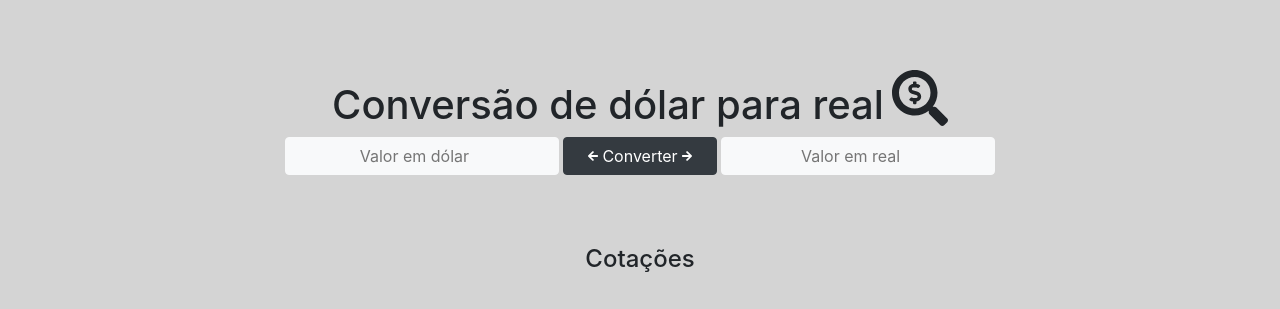
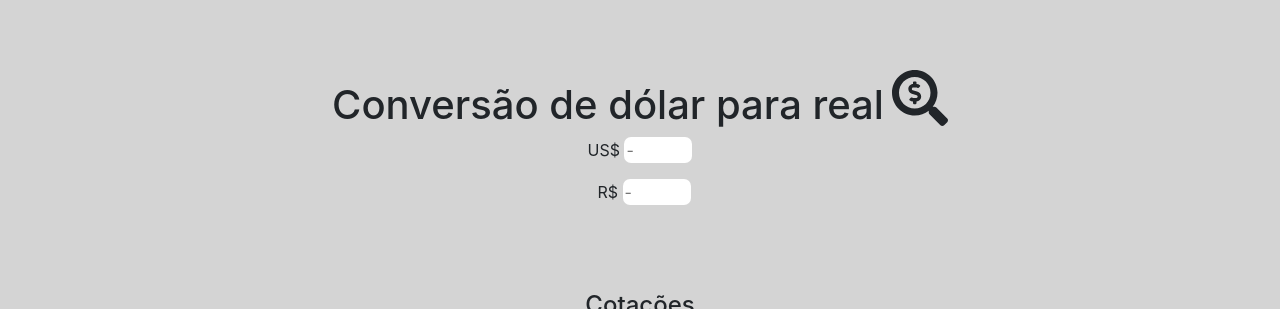
Before and after one commit to VictorMagosso/API-Dollar, a plain HTML site: page index.html in a window 1280 px wide. Shown: the top 309 px of the page. Drawn offline with nearby package versions, Linux system fonts and the light colour scheme; no server answers.

Commit message:
Conversor funcionando

```diff
--- a/estilo.css
+++ b/estilo.css
@@ -12,6 +12,7 @@ body{
     justify-content: space-between;
 }
 .flex-item{
+    justify-content: center;
     padding: 70px;
 }
 .flex-moedas-container{
@@ -28,3 +29,8 @@ body{
     border-radius: 7px;
     width: 400px;
 }
+.custom{
+    border: none;
+    border-radius: 7px;
+    width: 68px;
+}
--- a/index.html
+++ b/index.html
@@ -16,9 +16,8 @@
 <div class="flex">
     <div class="flex-item">
         <h1>Conversão de dólar para real<i class="ml-2 fas fa-search-dollar display-4"></i></h1>
-            <input class="btn btn-light" type="number" id="valorDolar" placeholder="Valor em dólar"/>
-                <button onclick="buttonCalcular()" class="btn btn-dark pr-4 pl-4"><i class="fas fa-arrow-left pr-1"></i>Converter<i class="fas fa-arrow-right pl-1"></i></button>
-            <input class="btn btn-light" type="number" id="valorReal" placeholder="Valor em real"/>
+            <p>US$ <input onchange="conDolarReal(document.querySelector('#valorDolar').value)" class="custom" type="number" id="valorDolar" placeholder="-"/></p>
+            <p class="ml-2">R$ <input onchange="conRealDolar(document.querySelector('#valorReal').value)" class="custom" type="number" id="valorReal" placeholder="-"/></p>
     </div>
 </div>
         <h4 style="text-align: center;">Cotações</h4>
--- a/scripts/conversor.js
+++ b/scripts/conversor.js
@@ -1,13 +1,24 @@
-let valorDolar = document.querySelector('#valorDolar').value
-let valorReal = document.querySelector('#valorReal').value
-let dolarAuxiliar = ''
 
-const buttonCalcular =  () => {
+let dolarAuxiliar = parseFloat()
+let dolarConvertido = parseFloat()
+let valorDolar = document.querySelector('#valorDolar')
+let valorReal = document.querySelector('#valorReal')
+
+const recuperarDolar =  () => {
     fetch('https://economia.awesomeapi.com.br/json/all/USD-BRL')
             .then(res => res.json()
-                .then(data => dolarAuxiliar = Number(data.USD.ask)))
+                .then(data => dolarAuxiliar = data.USD.ask))
             .catch(e => alert(`Deu erro :( - ${e.message}`))
 
-    valorDolar = dolarAuxiliar*valorReal
-    alert(valorDolar)
+    // valorDolar = dolarAuxiliar*valorReal
+
 }
+const conRealDolar = (valorReal) => {
+    dolarConvertido = (valorReal*dolarAuxiliar).toFixed(2)
+    valorDolar.value = dolarConvertido.toString()
+}
+const conDolarReal = (valorDolar) => {
+    realConvertido = (valorDolar/dolarAuxiliar).toFixed(2)
+    valorReal.value = realConvertido.toString()
+}
+recuperarDolar()
```
